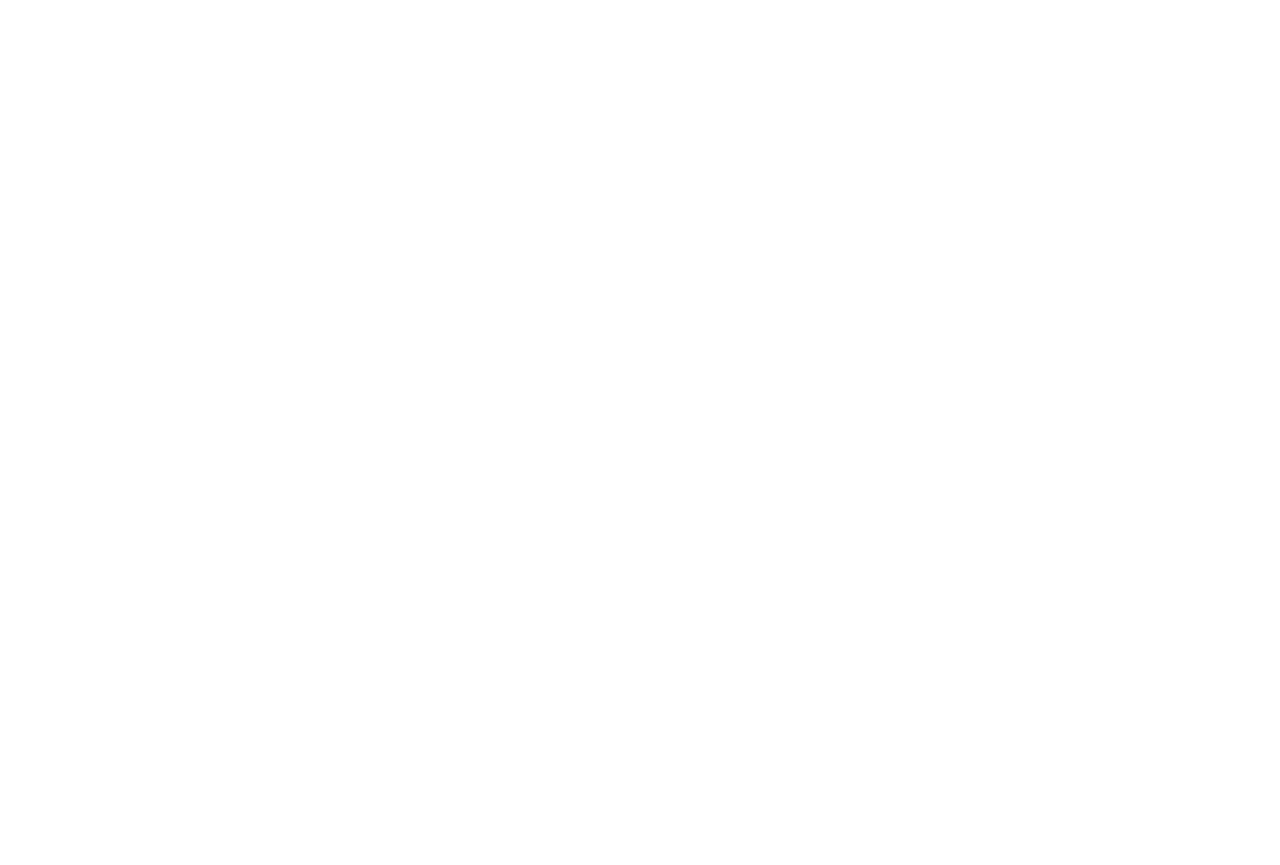
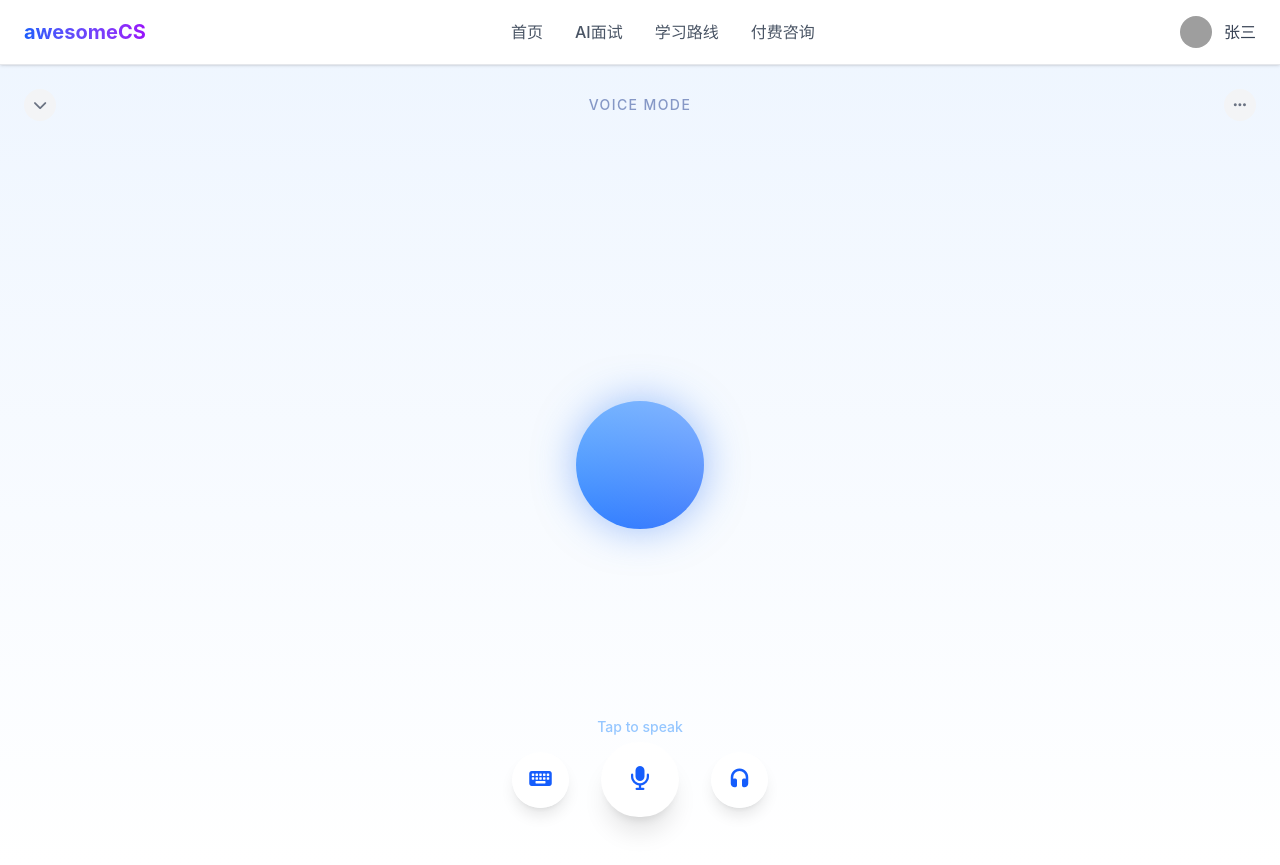
Before and after one commit to FZU-YOROZUYA/AwesomeCS-Frontend, a React app: page /ai-interview in a window 1280 px wide. Before the commit this address had no page. Before the commit the page ends 800 px from the top, so only its background shows below. Built offline with nearby package versions, Linux system fonts and the light colour scheme; grey boxes are pictures that could not be loaded; the HTML template or start-up script is replaced by a standard one.

Commit message:
feat: 新增VoiceChat组件

```diff
--- a/eslint.config.mjs
+++ b/eslint.config.mjs
@@ -28,10 +28,8 @@
       },
     },
     rules: {
-      'react-refresh/only-export-components': [
-        'warn',
-        { allowConstantExport: true },
-      ],
+      'react-refresh/only-export-components': ['warn', { allowConstantExport: true }],
+      '@typescript-eslint/no-explicit-any': 'off',
     },
   }
 );
--- /dev/null
+++ b/src/components/VoiceChat/VoiceOrb.tsx
@@ -0,0 +1,48 @@
+import React from 'react';
+import styles from './style.module.scss';
+
+export type VoiceOrbMode = 'idle' | 'listening' | 'speaking' | 'processing';
+
+interface VoiceOrbProps {
+  mode: VoiceOrbMode;
+  onClick?: () => void;
+}
+
+const VoiceOrb: React.FC<VoiceOrbProps> = ({ mode, onClick }) => {
+  const isListening = mode === 'listening';
+  const isSpeaking = mode === 'speaking';
+  const isProcessing = mode === 'processing';
+
+  return (
+    <div className={styles.orbContainer}>
+      {/* AI说话时的波纹扩散效果 */}
+      {isSpeaking && (
+        <>
+          <div className={styles.ripple1} />
+          <div className={styles.ripple2} />
+          <div className={styles.ripple3} />
+        </>
+      )}
+
+      {/* 核心球体 */}
+      <div
+        onClick={onClick}
+        className={`${styles.coreOrb} ${isListening ? styles.listening : ''} ${isSpeaking ? styles.speaking : ''} ${isProcessing ? styles.processing : ''}`}
+      >
+        {/* 内部光泽效果 */}
+        <div className={styles.orbGloss} />
+
+        {/* 说话时的核心微动 */}
+        {isSpeaking && <div className={styles.orbPulse} />}
+      </div>
+
+      {/* 监听模式下的呼吸光环 */}
+      {isListening && <div className={styles.listeningRing} />}
+
+      {/* 思考模式下的加载光环 */}
+      {isProcessing && <div className={styles.processingRing} />}
+    </div>
+  );
+};
+
+export default VoiceOrb;
--- /dev/null
+++ b/src/components/VoiceChat/index.tsx
@@ -0,0 +1,141 @@
+import { useState, useEffect } from 'react';
+import VoiceOrb, { type VoiceOrbMode } from './VoiceOrb';
+import styles from './style.module.scss';
+
+const VoiceChat = () => {
+  const [mode, setMode] = useState<VoiceOrbMode>('idle'); // idle, listening, processing, speaking
+
+  // 模拟 AI 的回复内容库
+  const aiResponses = [
+    '我听到了，这是一个非常有趣的观点。我们可以深入探讨一下。',
+    '好的，我已经记录下来了。请问还有什么需要补充的吗？',
+    '这个问题很有深度，让我想想... 我觉得可以从两个方面来理解。',
+    '没问题，正在为您处理。请稍等片刻。',
+    '你好！很高兴能与你交谈，今天过得怎么样？',
+  ];
+
+  // 语音合成播放函数
+  const speak = (text: any) => {
+    if ('speechSynthesis' in window) {
+      // 停止当前可能正在播放的语音
+      window.speechSynthesis.cancel();
+
+      const utterance = new SpeechSynthesisUtterance(text);
+
+      // 尝试获取中文语音包
+      const voices = window.speechSynthesis.getVoices();
+      const zhVoice = voices.find((v) => v.lang.includes('zh'));
+      if (zhVoice) utterance.voice = zhVoice;
+
+      // 语速和音调微调
+      utterance.rate = 1.0;
+      utterance.pitch = 1.0;
+
+      // 播放结束回调
+      utterance.onend = () => {
+        setMode('idle');
+      };
+
+      // 错误处理
+      utterance.onerror = () => {
+        console.error('Speech synthesis error');
+        setMode('idle');
+      };
+
+      window.speechSynthesis.speak(utterance);
+    } else {
+      // 不支持语音合成时的降级处理
+      console.warn('Browser does not support SpeechSynthesis');
+      setTimeout(() => {
+        setMode('idle');
+      }, 3000);
+    }
+  };
+
+  const handleToggle = () => {
+    if (mode === 'idle') {
+      // 1. 点击开始：进入监听模式
+      setMode('listening');
+    } else if (mode === 'listening') {
+      // 2. 点击结束：进入思考模式
+      setMode('processing');
+
+      // 模拟思考时间 (1-2秒)
+      setTimeout(() => {
+        setMode('speaking');
+        // 随机选择一条回复并播放
+        const response = aiResponses[Math.floor(Math.random() * aiResponses.length)];
+        speak(response);
+      }, 1500);
+    } else if (mode === 'speaking') {
+      // 3. AI说话时点击：打断并停止
+      if ('speechSynthesis' in window) {
+        window.speechSynthesis.cancel();
+      }
+      setMode('idle');
+    } else {
+      // 其他状态重置
+      setMode('idle');
+    }
+  };
+
+  // 组件卸载时清理语音
+  useEffect(() => {
+    return () => {
+      if ('speechSynthesis' in window) {
+        window.speechSynthesis.cancel();
+      }
+    };
+  }, []);
+
+  return (
+    <div className={styles.container}>
+      {/* 顶部状态栏 */}
+      <div className={styles.header}>
+        <div className="w-8 h-8 rounded-full bg-gray-100 flex items-center justify-center cursor-pointer hover:bg-gray-200 transition-colors">
+          <i className="fas fa-chevron-down text-gray-500 text-sm"></i>
+        </div>
+        <div className={styles.statusText}>
+          {mode === 'idle' && 'Voice Mode'}
+          {mode === 'listening' && 'Listening...'}
+          {mode === 'processing' && 'Thinking...'}
+          {mode === 'speaking' && 'Speaking...'}
+        </div>
+        <div className="w-8 h-8 rounded-full bg-gray-100 flex items-center justify-center cursor-pointer hover:bg-gray-200 transition-colors">
+          <i className="fas fa-ellipsis-h text-gray-500 text-sm"></i>
+        </div>
+      </div>
+
+      {/* 核心语音球 */}
+      <VoiceOrb mode={mode} onClick={handleToggle} />
+
+      {/* 提示文本 */}
+      {mode === 'idle' && <div className={styles.tips}>Tap to speak</div>}
+
+      {/* 底部控制栏 */}
+      <div className={styles.controls}>
+        <button className={styles.controlButton}>
+          <i className="fas fa-keyboard text-xl"></i>
+        </button>
+
+        {/* 主控制按钮 */}
+        <button
+          onClick={handleToggle}
+          className={`${styles.mainButton} ${mode === 'listening' ? styles.active : ''}`}
+        >
+          {mode === 'listening' ? (
+            <i className="fas fa-stop text-2xl"></i>
+          ) : (
+            <i className="fas fa-microphone text-2xl"></i>
+          )}
+        </button>
+
+        <button className={styles.controlButton}>
+          <i className="fas fa-headphones text-xl"></i>
+        </button>
+      </div>
+    </div>
+  );
+};
+
+export default VoiceChat;
--- /dev/null
+++ b/src/components/VoiceChat/style.module.scss
@@ -0,0 +1,99 @@
+@reference '../../index.css';
+
+.container {
+  @apply flex flex-col items-center justify-center min-h-screen bg-gradient-to-b from-blue-50 to-white overflow-hidden relative;
+}
+
+.header {
+  @apply absolute top-0 left-0 right-0 p-6 flex justify-between items-center z-20;
+}
+
+.statusText {
+  @apply text-blue-900/50 font-medium tracking-widest text-sm uppercase;
+}
+
+.orbContainer {
+  @apply relative flex items-center justify-center h-80 w-80;
+}
+
+/* 波纹动画 */
+@keyframes ripple {
+  0% {
+    transform: scale(1);
+    opacity: 0.6;
+  }
+  100% {
+    transform: scale(2.5);
+    opacity: 0;
+  }
+}
+
+.ripple1 {
+  @apply absolute w-32 h-32 bg-blue-400/30 rounded-full;
+  animation: ripple 2s infinite ease-out;
+}
+
+.ripple2 {
+  @apply absolute w-32 h-32 bg-blue-400/20 rounded-full;
+  animation: ripple 2s infinite ease-out 0.6s;
+}
+
+.ripple3 {
+  @apply absolute w-32 h-32 bg-blue-400/10 rounded-full;
+  animation: ripple 2s infinite ease-out 1.2s;
+}
+
+/* 核心球体 */
+.coreOrb {
+  @apply relative z-10 w-32 h-32 rounded-full bg-gradient-to-br from-blue-400 to-blue-600 shadow-[0_0_40px_rgba(59,130,246,0.5)] transition-all duration-500 ease-in-out cursor-pointer;
+
+  &.listening {
+    @apply scale-110 shadow-[0_0_60px_rgba(59,130,246,0.6)];
+  }
+
+  &.speaking {
+    @apply scale-105 shadow-[0_0_50px_rgba(59,130,246,0.4)];
+  }
+
+  &.processing {
+    @apply scale-95 shadow-[0_0_30px_rgba(59,130,246,0.4)];
+  }
+}
+
+.orbGloss {
+  @apply absolute inset-0 rounded-full bg-gradient-to-tr from-transparent via-white/20 to-white/40 pointer-events-none;
+}
+
+.orbPulse {
+  @apply absolute inset-0 rounded-full bg-white/10 animate-pulse pointer-events-none;
+}
+
+/* 监听时的旋转光环 */
+.listeningRing {
+  @apply absolute w-40 h-40 rounded-full border-2 border-blue-300/30 animate-[spin_3s_linear_infinite] pointer-events-none;
+}
+
+/* 思考时的加载动画 */
+.processingRing {
+  @apply absolute w-36 h-36 rounded-full border-2 border-transparent border-t-white/60 animate-spin pointer-events-none;
+}
+
+.controls {
+  @apply absolute bottom-12 left-0 right-0 flex justify-center items-center gap-8 z-20;
+}
+
+.controlButton {
+  @apply p-4 rounded-full bg-white/80 backdrop-blur-sm shadow-lg text-blue-600 transition-all duration-300 hover:bg-white hover:scale-110 active:scale-95;
+}
+
+.mainButton {
+  @apply p-6 rounded-full bg-white shadow-xl text-blue-600 transition-all duration-300 hover:scale-110 active:scale-95 hover:shadow-2xl hover:shadow-blue-200;
+
+  &.active {
+    @apply bg-red-50 text-red-500 shadow-red-100;
+  }
+}
+
+.tips {
+  @apply absolute bottom-32 text-blue-400/60 text-sm font-medium animate-pulse;
+}
--- a/src/routes/index.tsx
+++ b/src/routes/index.tsx
@@ -12,6 +12,7 @@
 import LikeHistory from '../views/LikeHistory';
 import AccountSettings from '../views/AccountSettings';
 import { PersonalInfoContent } from '../views/PersonalInfo';
+import AIInterview from '../views/AIInterview';
 
 // 路由表项接口
 export interface RouteItem {
@@ -68,9 +69,14 @@
     element: <BlogDetail />,
   },
   {
-    name: 'AI面试',
+    name: 'AI面试创建',
     path: 'ai-interview-create',
     element: <AIInterviewCreate />,
+  },
+  {
+    name: 'AI面试',
+    path: 'ai-interview',
+    element: <AIInterview />,
   },
   {
     name: '学习路线',
--- /dev/null
+++ b/src/views/AIInterview.tsx
@@ -0,0 +1,7 @@
+import VoiceChat from '../components/VoiceChat';
+
+export const AIInterview = () => {
+  return <VoiceChat />;
+};
+
+export default AIInterview;
--- a/src/views/AIInterviewCreate.tsx
+++ b/src/views/AIInterviewCreate.tsx
@@ -1,6 +1,9 @@
 import React from 'react';
+import { Link } from 'react-router-dom';
+import { useNavigate } from 'react-router-dom';
 
 const AIInterviewCreate: React.FC = () => {
+  const navigate = useNavigate();
   return (
     <div className="bg-gradient-to-br from-slate-50 to-blue-50 min-h-screen">
       <main className="max-w-4xl mx-auto px-4 sm:px-6 lg:px-8 py-12">
@@ -35,10 +38,14 @@
             </div>
 
             <div className="flex flex-col sm:flex-row gap-4 justify-center pt-8">
-              <button type="submit" className="bg-blue-600 hover:bg-blue-700 text-white font-semibold py-4 px-8 rounded-xl transition-all duration-200 transform hover:scale-105 shadow-lg hover:shadow-xl flex items-center justify-center space-x-2">
+              <Link
+                to={'/ai-interview'}
+                type="submit"
+                className="bg-blue-600 hover:bg-blue-700 text-white font-semibold py-4 px-8 rounded-xl transition-all duration-200 transform hover:scale-105 shadow-lg hover:shadow-xl flex items-center justify-center space-x-2"
+              >
                 <i className="fas fa-play"></i>
                 <span>开始面试</span>
-              </button>
+              </Link>
             </div>
           </form>
         </div>
```
